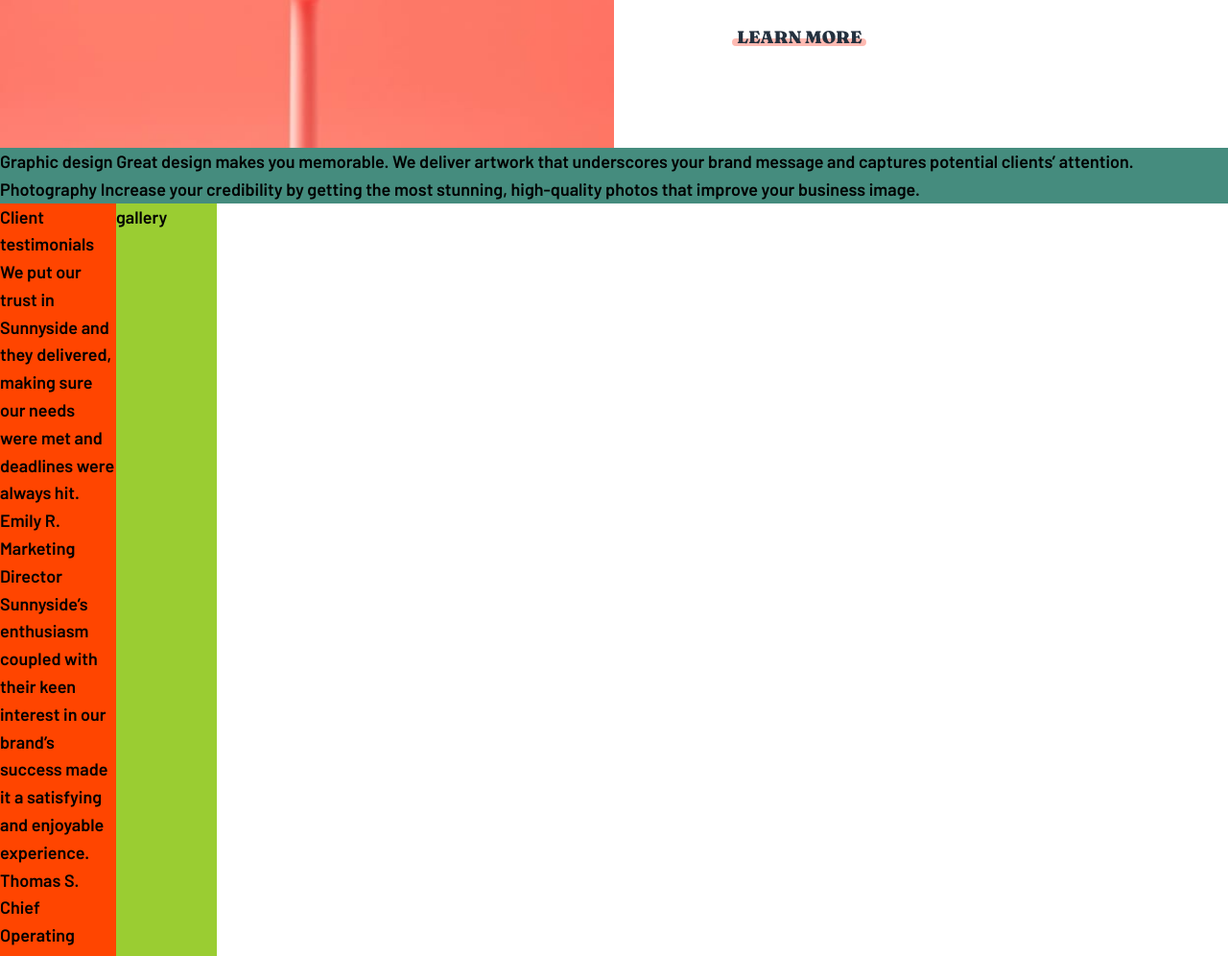
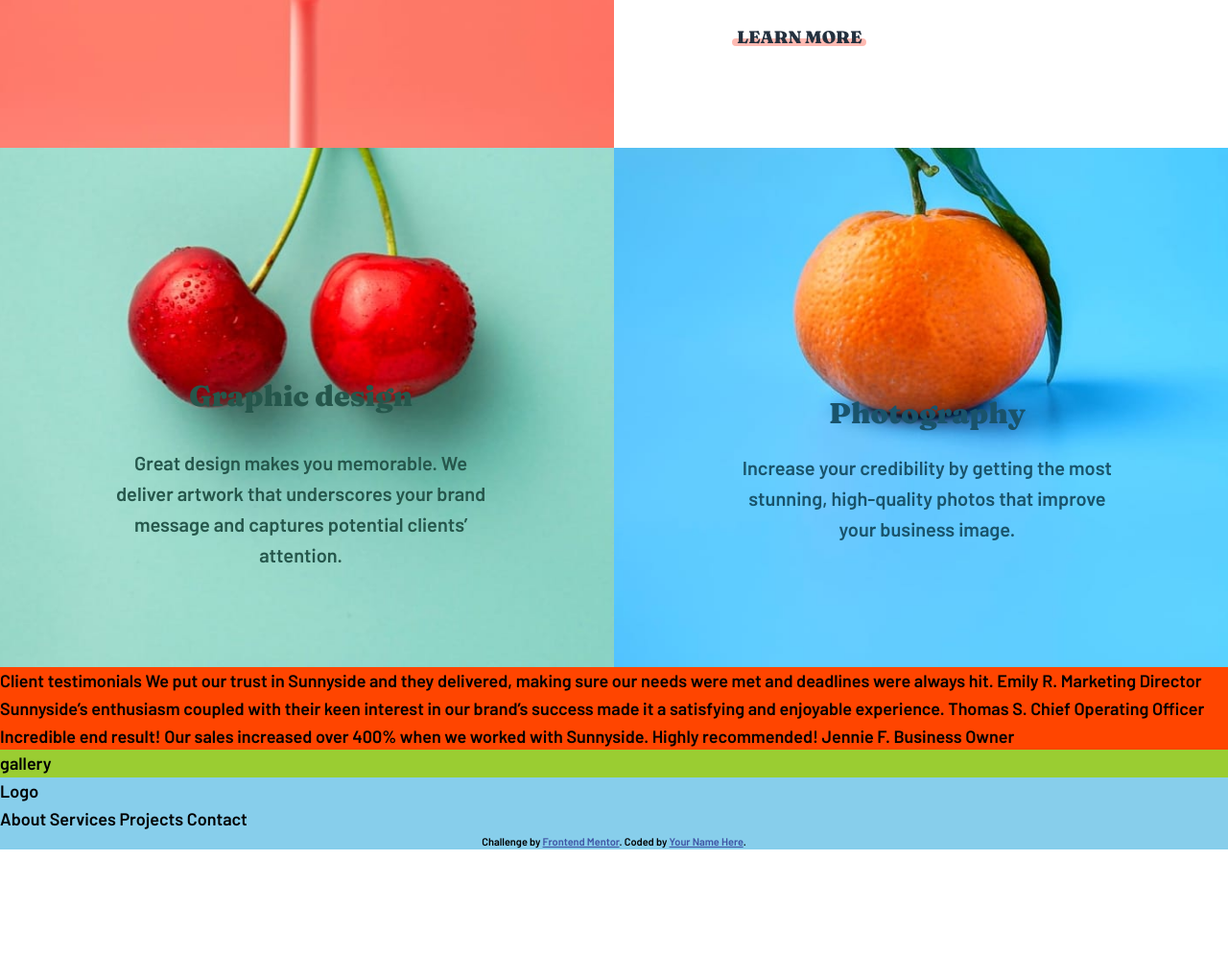
Before and after one commit to bengera/sunnyside, a website: page index.html in a window 1280 px wide. Shown: the part 1804-2800 px from the top of the page at 96% size. After the commit the page ends 2689 px from the top, so only its background shows below. Drawn offline with Linux system fonts and the light colour scheme.

Commit message:
rows-section-finished

```diff
--- a/index.html
+++ b/index.html
@@ -84,16 +84,29 @@
       <div class="row-3__image-container"><img src="images/desktop/image-stand-out.jpg" alt="transform-img" class="row-3__img"></div>
     </section>
 
-      <div class="row-4">
-        Graphic design
-        Great design makes you memorable. We deliver artwork that underscores your brand message and captures potential
-        clients’ attention.
+      <section class="row-4-left">
 
+        <div class="row-4-left__content-left">
+        <h3 class="row-4-left__fruit-heading">Graphic design</h3><br>
+        <div class="row-4-left__paragraph">Great design makes you memorable. We deliver artwork that underscores your brand message and captures potential
+          clients’ attention.</div>
+      </div>
+        <div class="row-4-left__image-container"><img src="images/desktop/image-graphic-design.jpg" alt="transform-img" class="row-4-left__img-cherry"></div>
+
+
+        <!--RIGHT SIDE-->
+        <div class="row-4-right__image-container"><img src="images/desktop/image-photography.jpg" alt="transform-img" class="row-4-left__img-cherry"></div>
+        <div class="row-4-right__content-right">
+        <h3 class="row-4-right__fruit-heading-right">Photography</h3>
+       <div class="row-4-right__paragraph-right">Increase your credibility by getting the most stunning, high-quality photos that improve your business image.</div>
+      </div> <!--content right end-->
+      </section>
+
+
+   <!--
         Photography
-        Increase your credibility by getting the most stunning, high-quality photos that improve your business image.
-
-      </div>
-
+        Increase your credibility by getting the most stunning, high-quality photos that improve your business image. -->
+      <!--content left end-->
     </main>
 
       <section class="testimonials">
--- a/sass/_base.scss
+++ b/sass/_base.scss
@@ -52,6 +52,7 @@ html {
     box-sizing: border-box;
     font-size: 62.5%;
 
+
     @media only screen and (max-width: $bp-large) {
         font-size: 50%;
     }
@@ -78,7 +79,7 @@ body {
 .container {
     display: grid;
     grid-template-columns: repeat(12, 1fr);
-    grid-template-rows: 100vh repeat(3, 1fr) 2fr 2fr 1fr;
+    grid-template-rows: 100vh 1fr repeat(3, min-content);
 
 }
 
@@ -88,6 +89,7 @@ body {
    =============== */
 main {
     grid-column: 1 / -1;
+    grid-row: 2 / 3;
 }
 
 .row-2 {
@@ -111,7 +113,7 @@ main {
     }
 
     &__heading {
-        font-size:5rem;
+        font-size: 5rem;
         font-family: $font-fraunces;
         color: $color-dark-desaturated-blue;
         font-weight: 900;
@@ -156,7 +158,7 @@ main {
         position: absolute;
         border: 2px solid $color-soft-yellow;
         background-color: $color-soft-yellow;
-        top:15px;
+        top: 15px;
         height: 8px;
         left: -5px;
         z-index: -1;
@@ -197,7 +199,7 @@ main {
     }
 
     &__heading {
-        font-size:5rem;
+        font-size: 5rem;
         font-family: $font-fraunces;
         color: $color-dark-desaturated-blue;
         font-weight: 900;
@@ -241,7 +243,7 @@ main {
         position: absolute;
         border: 2px solid $color-soft-red;
         background-color: $color-soft-red;
-        top:15px;
+        top: 15px;
         height: 8px;
         left: -5px;
         z-index: -1;
@@ -253,6 +255,9 @@ main {
     }
 }
 
+.row-3__cta:hover:after {
+    opacity: 1;
+}
 
 
 
@@ -262,9 +267,96 @@ main {
 
 
 
-.row-4 {
+
+.row-4-left {
     background-color: $color-dark-moderate-cyan;
+    display: grid;
+    grid-template-columns: repeat(2, 1fr);
+    grid-template-rows: 1fr;
+    position: relative;
+
+
+
+
+    &__img-cherry,
+    &__img-orange {
+        height: 100%;
+        width: 100%;
+        object-fit: cover;
+        background-position: center;
+        background-repeat: no-repeat;
+    }
+
+    &__content-left {
+
+        position: absolute;
+        padding: 2rem;
+        width: 35%;
+        // border: 2px solid black;
+        bottom: 15%;
+        left: 7%;
+        text-align: center;
+        margin-left: auto;
+
+    }
+
+
+
+    &__fruit-heading {
+        font-size: 3rem;
+        letter-spacing: 0em;
+        font-weight: 800;
+        font-family: $font-fraunces;
+        color: $color-dark-desaturated-cyan;
+
+
+    }
+
+    &__paragraph {
+        font-size: 2rem;
+        color: $color-dark-desaturated-cyan;
+
+
+    }
+
+
 }
+
+.row-4-right {
+
+    &__content-right {
+        position: absolute;
+        padding: 2rem;
+        width: 35%;
+        // border: 2px solid black;
+        bottom: 20%;
+        right: 7%;
+        text-align: center;
+        margin-left: auto;
+    }
+
+    &__fruit-heading-right {
+
+        font-size: 3rem;
+        letter-spacing: 0em;
+        font-weight: 800;
+        font-family: $font-fraunces;
+        color: $color-dark-blue;
+        line-height: 8rem;
+
+
+
+    }
+
+    &__paragraph-right {
+        font-size: 2rem;
+        color: $color-dark-blue;
+
+
+    }
+}
+
+
 
 
 
@@ -274,6 +366,8 @@ main {
    =============== */
 .testimonials {
     background-color: orangered;
+    grid-row: 3/ 4;
+    grid-column: 1 / -1;
 }
 
 
@@ -283,6 +377,9 @@ main {
    =============== */
 .gallery {
     background-color: yellowgreen;
+    grid-column: 1 / -1;
+    grid-row: 4/ 5;
+
 }
 
 
@@ -292,5 +389,5 @@ main {
 .footer {
     background-color: skyblue;
     grid-column: 1 / -1;
-    grid-row: 7 / -1;
+    grid-row: 5 / 6;
 }
```
Also changed, not shown: css/style.css.
